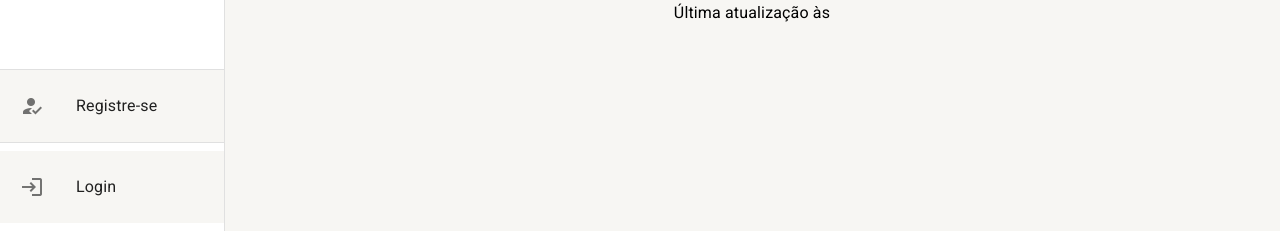
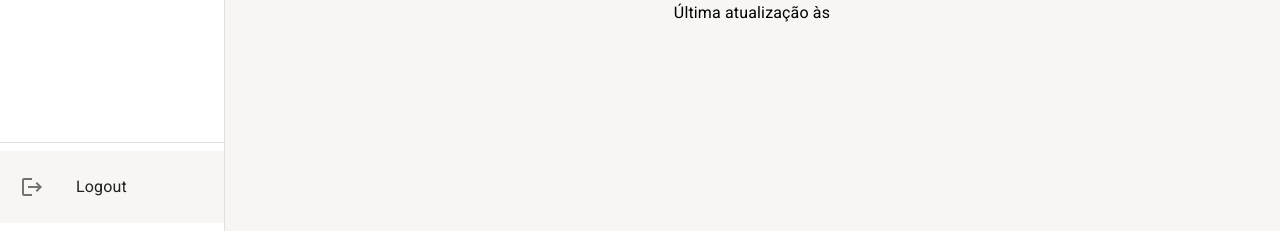
Before and after one commit to marceloasf92/digital-wallet-frontend, a React (Create React App) app: page /dashboard in a window 1280 px wide. Shown: the part 569-800 px from the top of the page. Built offline with nearby package versions, Linux system fonts and the light colour scheme; sample sign-in values are in the browser's storage.

Commit message:
feat: logout button

```diff
--- a/src/components/side-menu/SideMenu.tsx
+++ b/src/components/side-menu/SideMenu.tsx
@@ -11,9 +11,14 @@ import {
   useMediaQuery,
 } from "@mui/material/";
 import { Box } from "@mui/system";
-import { useNavigate, useResolvedPath, useMatch } from "react-router-dom";
-import { useAppThemeContext, useDrawerContext } from "../../contexts";
+import { useNavigate } from "react-router-dom";
+import {
+  useAppThemeContext,
+  useDrawerContext,
+  useLoginContext,
+} from "../../contexts";
 import ngLogo from "../../assets/ngLogo.png";
+import { UsersService } from "../../services/api/users/Users";
 
 interface IlistSideMenu {
   to: string;
@@ -28,9 +33,8 @@ interface BoxProps {
 
 const ListSideMenu = ({ to, icon, label, onClick }: IlistSideMenu) => {
   const { themeName } = useAppThemeContext();
+
   const navigate = useNavigate();
-  // const resolvedPath = useResolvedPath(to);
-  // const match = useMatch({ path: resolvedPath.pathname, end: false });
 
   const handleClick = () => {
     navigate(to);
@@ -57,6 +61,14 @@ export const SideMenu = ({ children }: BoxProps) => {
   const smDown = useMediaQuery(theme.breakpoints.down("sm"));
 
   const { isDrawerOpen, toggleDrawerOpen } = useDrawerContext();
+  const { setToken, token } = useLoginContext();
+
+  const handleClick = () => {
+    UsersService.handleLogout(setToken);
+    if (smDown) {
+      toggleDrawerOpen();
+    }
+  };
 
   return (
     <>
@@ -88,6 +100,8 @@ export const SideMenu = ({ children }: BoxProps) => {
         <Divider />
 
         <Box flex={1}>
+          {!token ? (
+            <>
               <List component="nav" disablePadding={true}>
                 <ListSideMenu
                   icon="how_to_reg"
@@ -105,6 +119,17 @@ export const SideMenu = ({ children }: BoxProps) => {
                   onClick={smDown ? toggleDrawerOpen : undefined}
                 />
               </List>
+            </>
+          ) : (
+            <List component="nav">
+              <ListSideMenu
+                icon="logout"
+                to="/"
+                label="Logout"
+                onClick={handleClick}
+              />
+            </List>
+          )}
         </Box>
       </Drawer>
 
--- a/src/services/api/users/Users.ts
+++ b/src/services/api/users/Users.ts
@@ -77,8 +77,14 @@ const showBalance = async (
   return response;
 };
 
+const handleLogout = (setToken: any) => {
+  localStorage.clear();
+  setToken("");
+};
+
 export const UsersService = {
   create,
   login,
   showBalance,
+  handleLogout,
 };
```
Lines whose indentation alone changed are shown as unchanged.
